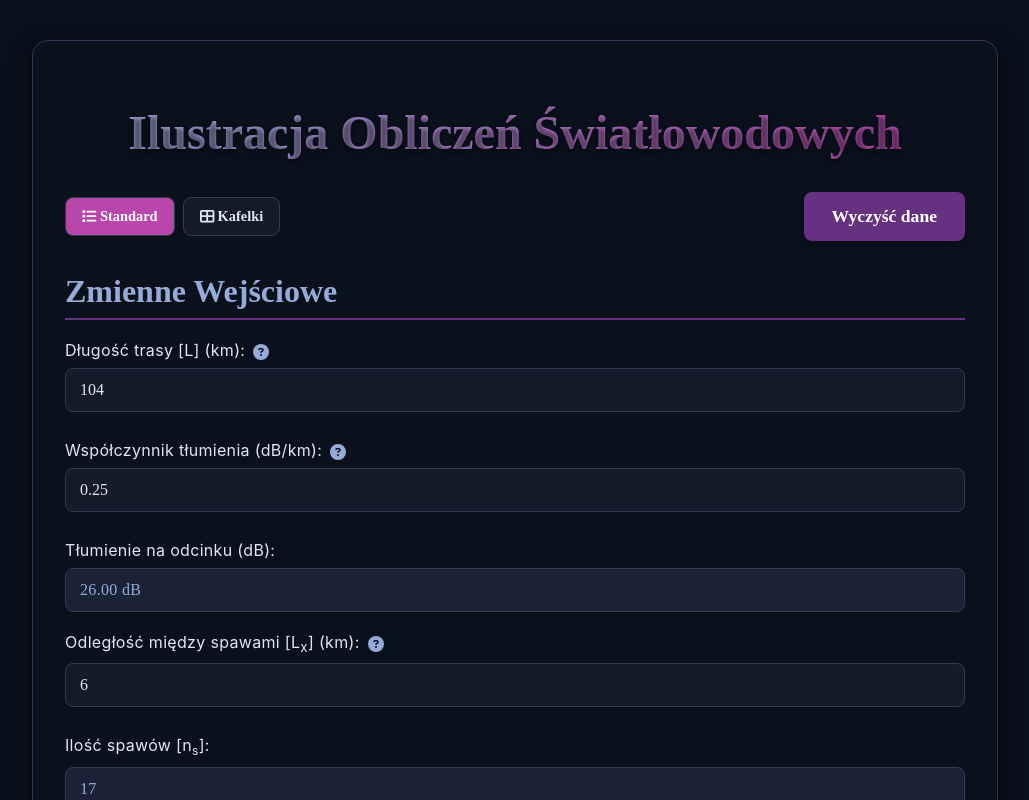
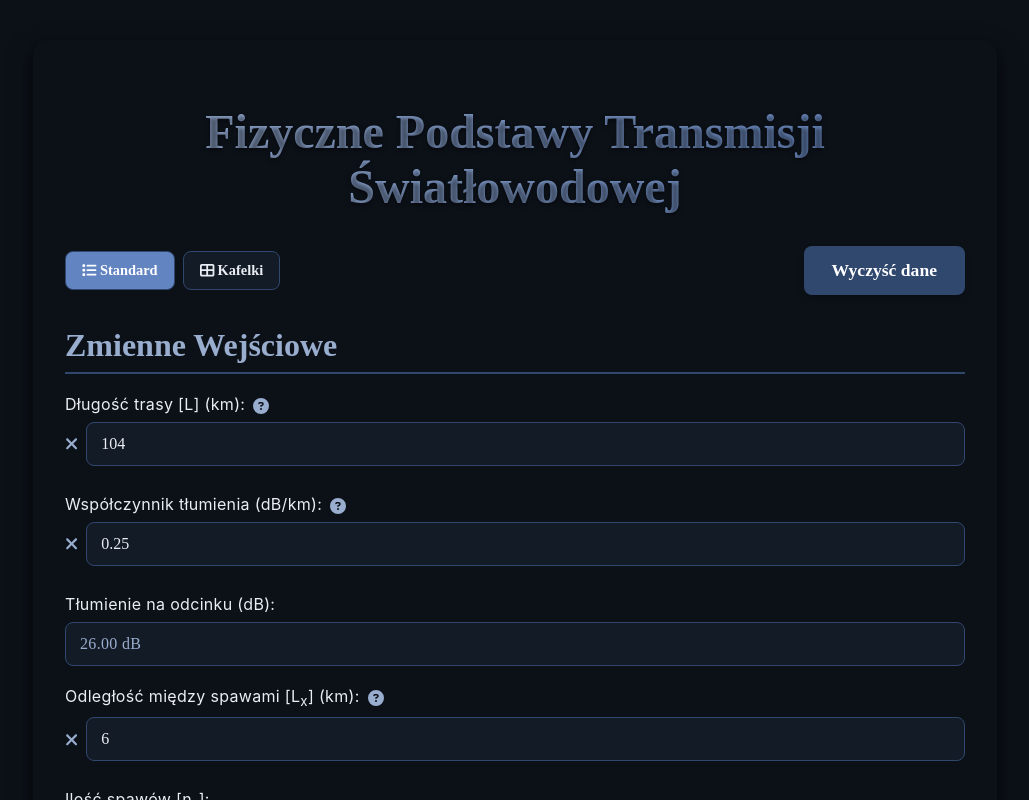
Before and after one commit to frogalo/transmision, a React (Create React App) app: page / in a window 1280 px wide. Shown: the top 800 px of the page, without its empty margins (125-1154 px from the left). Built offline with nearby package versions, Linux system fonts and the light colour scheme; a web font is replaced by a local one.

Commit message:
colors and readme changes

```diff
--- a/package.json
+++ b/package.json
@@ -1,6 +1,6 @@
 {
   "name": "transmisja",
-  "version": "0.8.0",
+  "version": "1.0.0",
   "homepage": "https://frogalo.github.io/transmision",
   "private": true,
   "dependencies": {
--- a/src/App.js
+++ b/src/App.js
@@ -30,7 +30,7 @@ const App = () => {
     return (
         <>
             <Container layout={layout}>
-                <Header>Ilustracja Obliczeń Światłowodowych</Header>
+                <Header>Fizyczne Podstawy Transmisji Światłowodowej</Header>
 
                 <ControlsContainer>
                     <LayoutButtonGroup>
--- a/src/App.styles.js
+++ b/src/App.styles.js
@@ -1,18 +1,19 @@
 import styled, { keyframes, css } from "styled-components";
 import { FontAwesomeIcon } from "@fortawesome/react-fontawesome";
 
-// Colors
 const colors = {
-    text: '#e0e7f3',
-    background: '#0a101c',
-    primary: '#96abd7', // Soft blue
-    secondary: '#673181', // Deep purple
-    accent: '#b947ab', // Magenta/Pinkish
-    inputBg: '#151b2b',
-    inputBorder: '#2c3e50',
-    error: '#ffadad',
-    highlightFDCF: '#3eaf7c',
-    highlightDCF: '#b947ab'
+    text: '#eaedf3',
+    background: '#0c1118',
+    primary: '#99adcf',
+    secondary: '#30476e',
+    accent: '#6284c0',
+    muted: '#7a8ba3', // Muted grey-blue
+    inputBg: '#131b26', // Slightly lighter/blue-tinted background
+    inputBorder: '#30476e', // secondary
+    error: '#cf6679', // Soft red (complementary to blue theme)
+    // Distinct colors
+    highlightFDCF: '#6284c0', // Accent (Medium Blue)
+    highlightDCF: '#4caf50'   // Distinct Green to contrast with Blues
 };
 
 const blinkRed = keyframes`
@@ -28,7 +29,7 @@ export const Container = styled.div`
     border-radius: 16px;
     box-shadow: 0 10px 25px rgba(0, 0, 0, 0.5), 0 4px 10px rgba(0, 0, 0, 0.3);
     color: ${colors.text};
-    border: 1px solid #2a3b55;
+    /* border: 1px solid #2a3b55; Removed per user request */
     transition: max-width 0.3s ease;
 
     h2 {
@@ -39,6 +40,29 @@ export const Container = styled.div`
         font-weight: 700;
         border-bottom: 2px solid ${colors.secondary};
         padding-bottom: 8px;
+    }
+`;
+
+export const ClearButton = styled.button`
+    background: none;
+    border: none;
+    color: ${colors.primary};
+    cursor: pointer;
+    font-size: 1.1rem;
+    padding: 0;
+    margin-right: 8px;
+    display: flex;
+    align-items: center;
+    justify-content: center;
+    transition: color 0.2s;
+
+    &:hover {
+        color: ${colors.error};
+    }
+
+    &:disabled {
+        color: #555;
+        cursor: default;
     }
 `;
 
@@ -81,7 +105,7 @@ export const LayoutButton = styled.button`
     font-family: 'Glegoo', serif;
 
     &:hover {
-        background-color: ${({ active }) => (active ? colors.accent : '#252e42')};
+        background-color: ${({ active }) => (active ? colors.accent : colors.background)};
     }
 `;
 
@@ -94,10 +118,10 @@ export const FormWrapper = styled.form`
 
         > div, > label {
             margin-top: 0;
-            background: #151b2b;
+            background: ${colors.inputBg};
             padding: 16px;
             border-radius: 8px;
-            border: 1px solid #2c3e50;
+            border: 1px solid ${colors.inputBorder};
             margin-bottom: 0; /* Override default margin */
         }
     `}
@@ -132,8 +156,8 @@ export const Input = styled.input`
     &:focus {
         border-color: ${({ hasError }) => (hasError ? colors.error : colors.primary)};
         outline: none;
-        box-shadow: 0 0 0 3px ${({ hasError }) => (hasError ? "rgba(255, 173, 173, 0.2)" : "rgba(150, 171, 215, 0.2)")};
-        background-color: #1a2236;
+        box-shadow: 0 0 0 3px ${({ hasError }) => (hasError ? "rgba(255, 173, 173, 0.2)" : `rgba(65, 139, 123, 0.2)`)}; /* Using primary color with opacity */
+        background-color: ${colors.background};
     }
 
     &:hover {
@@ -149,7 +173,7 @@ export const WarningIcon = styled(FontAwesomeIcon)`
 export const ReadOnly = styled.div`
     padding: 12px 14px;
     margin: 8px 0;
-    background-color: #1a2236;
+    background-color: ${colors.inputBg};
     border: 1px solid ${colors.inputBorder};
     border-radius: 8px;
     font-size: 1rem;
@@ -190,7 +214,7 @@ export const Table = styled.table`
     border: 1px solid ${colors.inputBorder};
     border-radius: 12px;
     /* overflow: hidden; Removed to allow tooltips */
-    background-color: #111827;
+    background-color: ${colors.background};
     height: 100%; /* Fill wrapper in grid mode */
 
     th, td {
@@ -211,7 +235,7 @@ export const Table = styled.table`
     }
 
     th {
-        background-color: #1a2236;
+        background-color: ${colors.inputBg};
         font-weight: 700;
         color: ${colors.primary};
         text-transform: uppercase;
@@ -230,11 +254,11 @@ export const Table = styled.table`
     }
 
     tr:nth-child(even) {
-        background-color: #151b2b;
+        background-color: #1a2533; /* lighter blue-grey for stripe */
     }
 
     tr:hover {
-        background-color: #1f283d;
+        background-color: #24354a; /* visible secondary hover */
     }
 `;
 
@@ -338,7 +362,7 @@ export const TooltipDialog = styled.div`
     left: 10px;
     width: 340px;
     padding: 24px;
-    background: #1a2236;
+    background: ${colors.background};
     border: 1px solid ${colors.inputBorder};
     box-shadow: 0 10px 25px -5px rgba(0, 0, 0, 0.6), 0 8px 10px -6px rgba(0, 0, 0, 0.4);
     z-index: 50;
@@ -349,7 +373,7 @@ export const TooltipDialog = styled.div`
     ol {
         padding-left: 20px;
         margin: 12px 0;
-        color: #cfd8e8;
+        color: ${colors.muted};
     }
 
     li {
@@ -376,7 +400,7 @@ export const TooltipDialog = styled.div`
         left: 20px;
         width: 12px;
         height: 12px;
-        background: #1a2236;
+        background: ${colors.background};
         transform: rotate(45deg);
         border-left: 1px solid ${colors.inputBorder};
         border-top: 1px solid ${colors.inputBorder};
--- a/src/Footer.js
+++ b/src/Footer.js
@@ -7,11 +7,11 @@ const FooterContainer = styled.footer`
   align-items: center;
   padding: 24px;
   margin-top: 40px;
-  background-color: #0a101c; /* matches background */
-  color: #9f9f9f;
+  background-color: #0c1118; /* matches background */
+  color: #7a8ba3; /* muted text */
   font-size: 0.9rem;
   font-family: 'Glegoo', serif;
-  border-top: 1px solid #2a3b55;
+  border-top: 1px solid #30476e; /* secondary border */
 `;
 
 const Footer = () => {
--- a/src/components/InputWithTooltip.js
+++ b/src/components/InputWithTooltip.js
@@ -1,7 +1,7 @@
 import React, { useState } from 'react';
-import { Input, WarningIcon, Label, TooltipIcon, TooltipDialog } from '../App.styles';
+import { Input, WarningIcon, Label, TooltipIcon, TooltipDialog, ClearButton } from '../App.styles';
 import { FontAwesomeIcon } from "@fortawesome/react-fontawesome";
-import { faExclamationCircle, faQuestionCircle } from "@fortawesome/free-solid-svg-icons";
+import { faExclamationCircle, faQuestionCircle, faTimes } from "@fortawesome/free-solid-svg-icons";
 
 const InputWithTooltip = ({ label, name, value, onChange, tooltipContent, image }) => {
     const [tooltipVisible, setTooltipVisible] = useState(false);
@@ -11,17 +11,41 @@ const InputWithTooltip = ({ label, name, value, onChange, tooltipContent, image
         const inputValue = e.target.value;
 
         // Only allow numerical input with optional decimals
-        if (!isNaN(inputValue) && inputValue !== "") {
-            onChange(e); // Call the parent onChange handler with the valid input
+        // Use a regex that allows digits, a single decimal point, or an empty string
+        // Also allow negative numbers if needed, assuming yes for things like dispersion
+        const regex = /^-?\d*\.?\d*$/;
+
+        if (regex.test(inputValue) || inputValue === "") {
+             onChange(e);
+             if (inputValue === "" || (inputValue === "-" || inputValue === ".")) {
+                 setHasError(true); // Technically incomplete, but let them type
+             } else {
                  setHasError(false);
+             }
         } else {
-            setHasError(true); // Mark as error for invalid or empty input
+           // Invalid character, don't update state but maybe show error momentarily?
+           // For now, React controlled component won't allow the character.
         }
     };
+
+    const handleClear = () => {
+        // Create a synthetic event
+        const syntheticEvent = {
+            target: {
+                name: name,
+                value: ""
+            }
+        };
+        onChange(syntheticEvent);
+        setHasError(true); // Empty is error usually in this context
+    }
+
+    const showTooltip = tooltipContent || image;
 
     return (
         <Label>
             {label}
+            {showTooltip && (
                 <div style={{ position: "relative", display: "inline-flex", alignItems: "center" }}>
                     <TooltipIcon
                         onMouseEnter={() => setTooltipVisible(true)}
@@ -43,14 +67,19 @@ const InputWithTooltip = ({ label, name, value, onChange, tooltipContent, image
                         {image && <img src={image} alt="Example" style={{ maxWidth: "100%" }} />}
                     </TooltipDialog>
                 </div>
+            )}
             <div style={{ display: "flex", alignItems: "center" }}>
+                <ClearButton onClick={handleClear} type="button" title="Wyczyść pole">
+                     <FontAwesomeIcon icon={faTimes} />
+                </ClearButton>
                 <Input
-                    type="number" // Use number input to handle numerical values
-                    step="0.01" // Allow decimals with two decimal places
+                    type="text" // Use text to allow fuller control over regex validation, allows '-.'
+                    inputMode="decimal"
                     name={name}
                     value={value}
                     onChange={handleInputChange}
                     hasError={hasError}
+                    autoComplete="off"
                 />
                 {hasError && <WarningIcon icon={faExclamationCircle} />}
             </div>
--- a/src/index.css
+++ b/src/index.css
@@ -1,4 +1,12 @@
 @import url("https://fonts.googleapis.com/css?family=Glegoo:700|Glegoo:400");
+
+:root {
+  --text: #eaedf3;
+  --background: #0c1118;
+  --primary: #99adcf;
+  --secondary: #30476e;
+  --accent: #6284c0;
+}
 
 body {
   margin: 0;
@@ -7,8 +15,8 @@ body {
     sans-serif;
   -webkit-font-smoothing: antialiased;
   -moz-osx-font-smoothing: grayscale;
-  background-color: #0a101c;
-  color: #e0e7f3;
+  background-color: var(--background);
+  color: var(--text);
   font-weight: 400;
 }
 
```
Also changed, not shown: 1 other file (tests, documents, lock files or other folders). Lines whose indentation alone changed are shown as unchanged.
